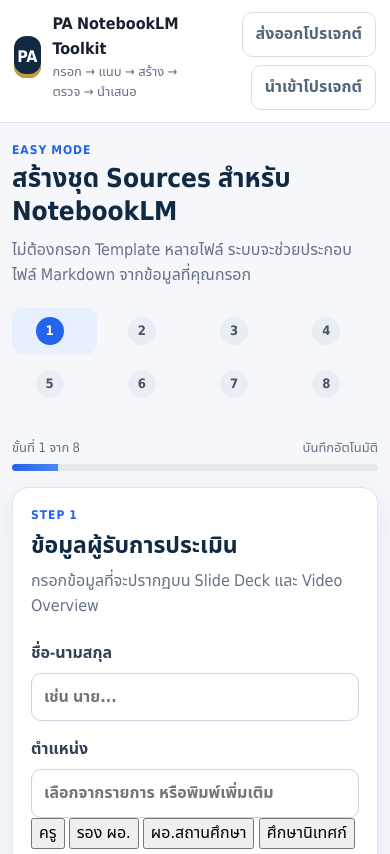
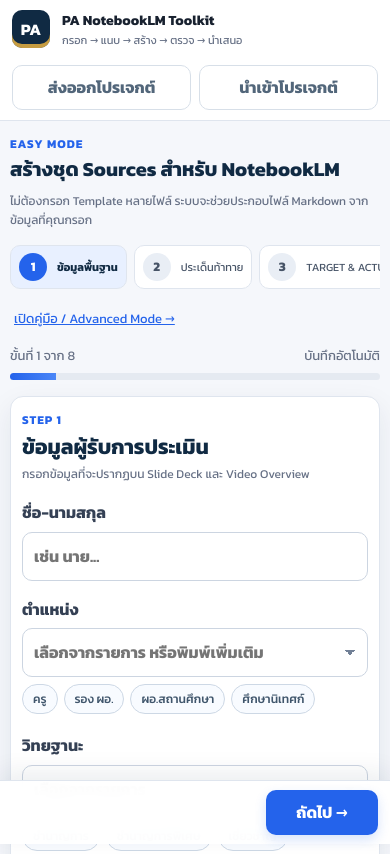
Before and after one commit to infobwd/pa-notebooklm-presentation-toolkit, a plain HTML site: page web/index.html in a window 390 px wide. Shown: the top 854 px of the page. Drawn offline with Linux system fonts and the light colour scheme.

Commit message:
feat(web): improve tablet mobile responsive layout

```diff
--- a/web/styles.css
+++ b/web/styles.css
@@ -13,7 +13,7 @@
   --danger: #b42318;
   --shadow: 0 10px 28px rgba(16, 42, 67, .08);
   --radius: 16px;
-  font-family: "Noto Sans Thai", "Leelawadee UI", Tahoma, system-ui, -apple-system, sans-serif;
+  font-family: "Kanit", "Leelawadee UI", Tahoma, system-ui, -apple-system, sans-serif;
 }
 
 * { box-sizing: border-box; }
@@ -275,3 +275,162 @@ footer {
   .preview-toolbar > div { flex-wrap: wrap; }
   .preview-editor { min-height: 360px; }
 }
+
+
+/* Phase 2.1 — Easier choices + responsive UX */
+html { -webkit-text-size-adjust: 100%; }
+body { min-width: 0; }
+input, textarea, select, button { font-family: "Kanit", "Leelawadee UI", Tahoma, system-ui, sans-serif; }
+
+.field-group { display: grid; gap: 7px; min-width: 0; }
+.quick-picks { display: flex; gap: 6px; flex-wrap: wrap; }
+.quick-pick {
+  border: 1px solid #cdd8e5;
+  border-radius: 999px;
+  background: #f8fbff;
+  color: #40566c;
+  padding: 5px 9px;
+  font-size: 11px;
+  font-weight: 500;
+  line-height: 1.35;
+}
+.quick-pick:hover, .quick-pick:focus-visible {
+  border-color: var(--blue);
+  color: var(--blue);
+  background: #eef4ff;
+  outline: none;
+}
+.quick-pick.selected {
+  background: #e8f0ff;
+  border-color: var(--blue);
+  color: var(--blue);
+}
+input[list] {
+  padding-right: 34px;
+  background-image:
+    linear-gradient(45deg, transparent 50%, #718096 50%),
+    linear-gradient(135deg, #718096 50%, transparent 50%);
+  background-position:
+    calc(100% - 17px) 50%,
+    calc(100% - 12px) 50%;
+  background-size: 5px 5px, 5px 5px;
+  background-repeat: no-repeat;
+}
+
+@media (min-width: 721px) and (max-width: 1180px) {
+  .app-shell {
+    grid-template-columns: 230px minmax(0,1fr);
+    gap: 18px;
+    padding: 22px 18px 36px;
+  }
+  .sidebar { top: 82px; }
+  .intro h1 { font-size: 21px; }
+  .intro p { font-size: 13px; }
+  .step-link { padding: 8px; font-size: 12px; gap: 7px; }
+  .step-link span { width: 25px; height: 25px; flex: 0 0 auto; }
+  .panel { padding: 22px; }
+  .panel-heading h2 { font-size: 25px; }
+  .evidence-grid { grid-template-columns: repeat(2, minmax(0,1fr)); }
+  .journey { grid-template-columns: 1fr; }
+}
+
+@media (max-width: 980px) {
+  .app-shell { grid-template-columns: 1fr; }
+  .sidebar {
+    position: static;
+    max-height: none;
+    padding-right: 0;
+    display: grid;
+    gap: 12px;
+  }
+  .intro { margin-bottom: 0; }
+  .step-nav {
+    display: flex;
+    overflow-x: auto;
+    gap: 7px;
+    padding: 4px 1px 8px;
+    scroll-snap-type: x proximity;
+    -webkit-overflow-scrolling: touch;
+  }
+  .step-link {
+    flex: 0 0 auto;
+    min-width: 120px;
+    justify-content: flex-start;
+    font-size: 12px;
+    scroll-snap-align: start;
+    border: 1px solid var(--border);
+    background: white;
+  }
+  .step-link span { flex: 0 0 28px; }
+  .sidebar-card { display: none; }
+  .advanced-link { display: inline-block; margin: 0 4px; }
+}
+
+@media (max-width: 720px) {
+  .topbar {
+    position: sticky;
+    top: 0;
+    padding: 10px 12px;
+    align-items: center;
+    flex-wrap: wrap;
+  }
+  .brand { min-width: 0; flex: 1 1 210px; }
+  .brand-mark { width: 38px; height: 38px; border-radius: 10px; }
+  .brand strong { font-size: 14px; }
+  .brand span { font-size: 11px; white-space: nowrap; overflow: hidden; text-overflow: ellipsis; max-width: 235px; }
+  .top-actions {
+    width: 100%;
+    display: grid;
+    grid-template-columns: 1fr 1fr;
+  }
+  .top-actions .btn, .top-actions .file-label { text-align: center; width: 100%; }
+  .app-shell { padding: 14px 10px 88px; gap: 14px; }
+  .intro h1 { font-size: 20px; }
+  .intro p { font-size: 12px; }
+  .step-link { min-width: 108px; padding: 7px 8px; }
+  .panel { padding: 16px 13px; border-radius: 13px; }
+  .panel-heading { margin-bottom: 16px; }
+  .panel-heading h2 { font-size: 21px; line-height: 1.3; }
+  .panel-heading p { font-size: 12px; }
+  .grid.two, .readiness-grid, .evidence-grid { grid-template-columns: 1fr; }
+  .wide { grid-column: auto; }
+  input, textarea, select { font-size: 16px; padding: 11px; }
+  .quick-picks {
+    flex-wrap: nowrap;
+    overflow-x: auto;
+    padding-bottom: 3px;
+    -webkit-overflow-scrolling: touch;
+  }
+  .quick-pick { flex: 0 0 auto; font-size: 12px; padding: 6px 10px; }
+  .segmented span { padding: 10px 8px; }
+  .upload-zone { align-items: stretch; flex-direction: column; padding: 14px; }
+  .upload-zone input { max-width: none; }
+  .file-actions { width: 100%; display: grid; grid-template-columns: repeat(3,1fr); }
+  .file-actions .btn { padding-inline: 8px; }
+  .generate-actions { display: grid; grid-template-columns: 1fr; }
+  .generate-actions .btn { width: 100%; }
+  .preview-tabs { padding-inline: 12px; }
+  .preview-editor-wrap { padding: 12px; }
+  .preview-editor { min-height: 330px; font-size: 12px; }
+  .preview-toolbar > div { display: grid; grid-template-columns: 1fr 1fr; }
+  .wizard-actions {
+    position: fixed;
+    left: 0; right: 0; bottom: 0;
+    z-index: 25;
+    margin: 0;
+    padding: 9px 12px;
+    background: rgba(255,255,255,.96);
+    backdrop-filter: blur(12px);
+    border-top: 1px solid var(--border);
+    box-shadow: 0 -8px 24px rgba(16,42,67,.08);
+  }
+  .wizard-actions .btn { min-width: 122px; }
+  footer { padding: 0 12px 78px; flex-direction: column; }
+}
+
+@media (max-width: 390px) {
+  .brand span { max-width: 190px; }
+  .step-link { min-width: 98px; font-size: 11px; }
+  .panel { padding: 14px 11px; }
+  .wizard-actions .btn { min-width: 112px; padding-inline: 10px; }
+}
```
